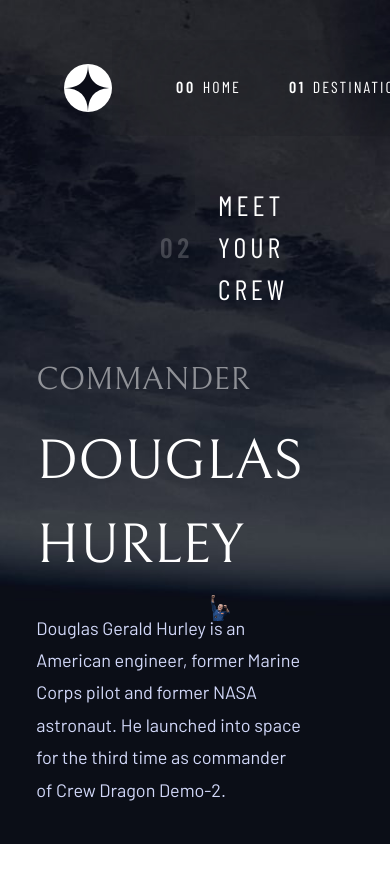
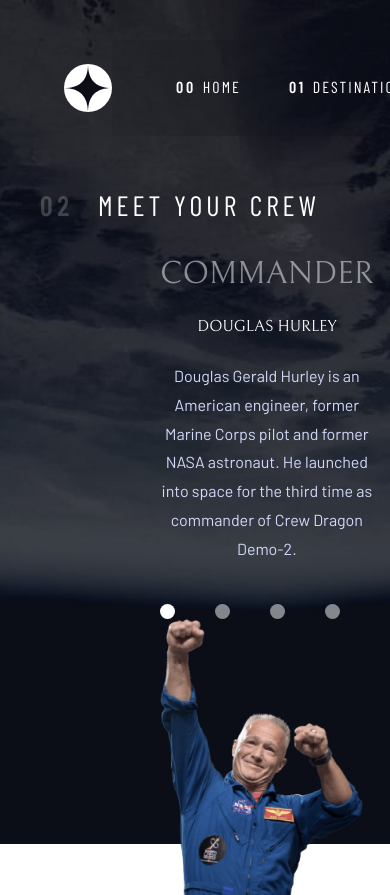
Before and after one commit to payman-hoseini/space-tourism-multi-page, a Next.js app: page /crew in a window 390 px wide. Shown: the top 895 px of the page. Built offline with nearby package versions, Linux system fonts and the light colour scheme.

Commit message:
crew page responsive 80%

```diff
--- a/src/app/components/crewHero.tsx
+++ b/src/app/components/crewHero.tsx
@@ -25,12 +25,12 @@
         }
     }
     return (
-        <div className="mx-40 mt-6 h-[65%] mb-12 grid grid-cols-2 place-items-center gap-x-8">
-            <div className="flex-col flex justify-between  h-full">
-                <div className="h-full flex flex-col justify-center">
+        <div className="mx-40 mt-6 h-[65%] mb-12 grid lg:grid-cols-2 place-items-end gap-x-8">
+            <div className="flex-col justify-between md:items-center lg:items-start flex h-full">
+                <div className="h-full flex flex-col justify-center text-center lg:text-start">
                     <h2 className="font-Bellefair text-[32px] text-white/50">{crewValue.role.toUpperCase()}</h2>
-                    <h2 className="mt-4 mb-6 font-Bellefair text-white text-[56px]">{crewValue.name.toUpperCase()}</h2>
-                    <p className="text-Blue-300 font-Barlow text-balance leading-[1.8] text-lg">{crewValue.bio}</p>
+                    <h2 className="mt-4 mb-6 font-Bellefair text-white lg:text-[56px] md:text-[40px]">{crewValue.name.toUpperCase()}</h2>
+                    <p className="text-Blue-300 font-Barlow text-balance leading-[1.8] lg:text-lg md:text-base">{crewValue.bio}</p>
                 </div>
                 <div className="mt-10 flex space-x-10">
                     <button ref={btnDoug} onClick={crewSelector} className={`w-[15px] h-[15px]  hover:bg-white/80 duration-500 rounded-full ${crewValue.name == "Douglas Hurley" ? "bg-white/100" : "bg-white/50"}`}></button>
@@ -39,8 +39,8 @@
                     <button ref={btnAno} onClick={crewSelector} className={`w-[15px] h-[15px] hover:bg-white/80 duration-500 rounded-full ${crewValue.name == "Anousheh Ansari" ? "bg-white/100" : "bg-white/50"}`}></button>
                 </div>
             </div>
-            <div>
-                <img src={crewValue.images.png} alt={crewValue.name}/>
+            <div className="md:mt-8 lg:mt-0">
+                <img src={crewValue.images.png} alt={crewValue.name} className="w-[95%]"/>
             </div>
         </div>
     )
--- a/src/app/components/header.tsx
+++ b/src/app/components/header.tsx
@@ -5,7 +5,7 @@
 export default function Header(){
 
     return (
-        <div className="flex  items-center pt-10 pl-16">
+        <div className="flex justify-between items-center pt-10 pl-16">
             <div>
                 <svg xmlns="http://www.w3.org/2000/svg" width="48" height="48"><g fill="none" fillRule="evenodd"><circle cx="24" cy="24" r="24" fill="#FFF"/><path fill="#0B0D17" d="M24 0c0 16-8 24-24 24 15.718.114 23.718 8.114 24 24 0-16 8-24 24-24-16 0-24-8-24-24z"/></g></svg>
             </div>
--- a/src/app/crew/page.tsx
+++ b/src/app/crew/page.tsx
@@ -11,7 +11,7 @@
             <div className="h-screen bg-Blue-900">
                 <div className="crewBackground h-screen mx-auto max-w-[1440px] transitionPage">
                     <Header />
-                    <div className="mx-40 mt-12">
+                    <div className="lg:mx-40 mx-10 mt-12">
                         <div className="flex items-center">
                             <span className="font-Barlow-Condensed text-white/20 font-bold text-[28px] tracking-[4.72px]">02</span>
                             <h2 className="font-Barlow-Condensed text-[28px] tracking-[4px] text-white ml-6">MEET YOUR CREW</h2>
--- a/src/app/globals.css
+++ b/src/app/globals.css
@@ -82,10 +82,26 @@
     }
 }
 .crewBackground {
-    background: url(./../../public/assets/crew/background-crew-desktop.jpg);
+    background: url(./../../public/assets/crew/background-crew-mobile.jpg);
     background-repeat: no-repeat;
     background-position: center;
     background-size:cover
+}
+@media (min-width: 768px) {
+    .crewBackground {
+        background: url(./../../public/assets/crew/background-crew-tablet.jpg);
+        background-repeat: no-repeat;
+        background-position: center;
+        background-size:cover
+    }
+}
+@media (min-width: 1024px) {
+    .crewBackground {
+        background: url(./../../public/assets/crew/background-crew-desktop.jpg);
+        background-repeat: no-repeat;
+        background-position: center;
+        background-size:cover
+    }
 }
 .techBackground {
     background: url(./../../public/assets/technology/background-technology-desktop.jpg);
```
